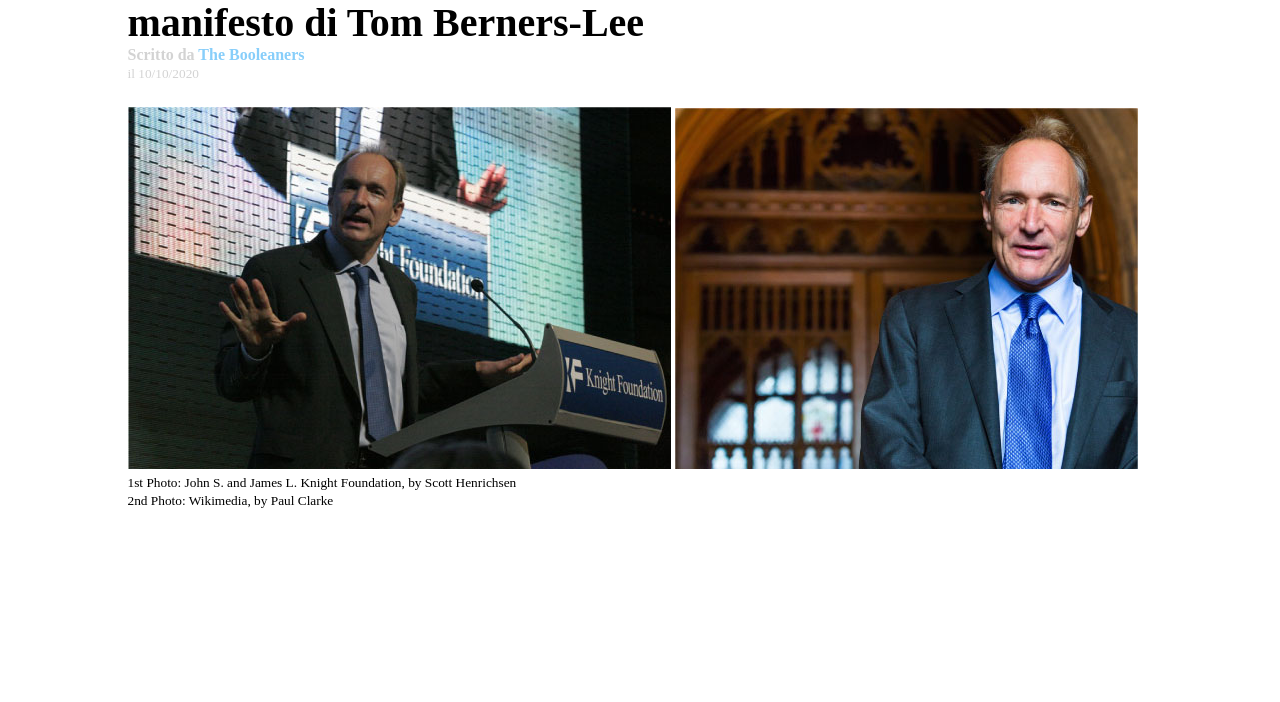
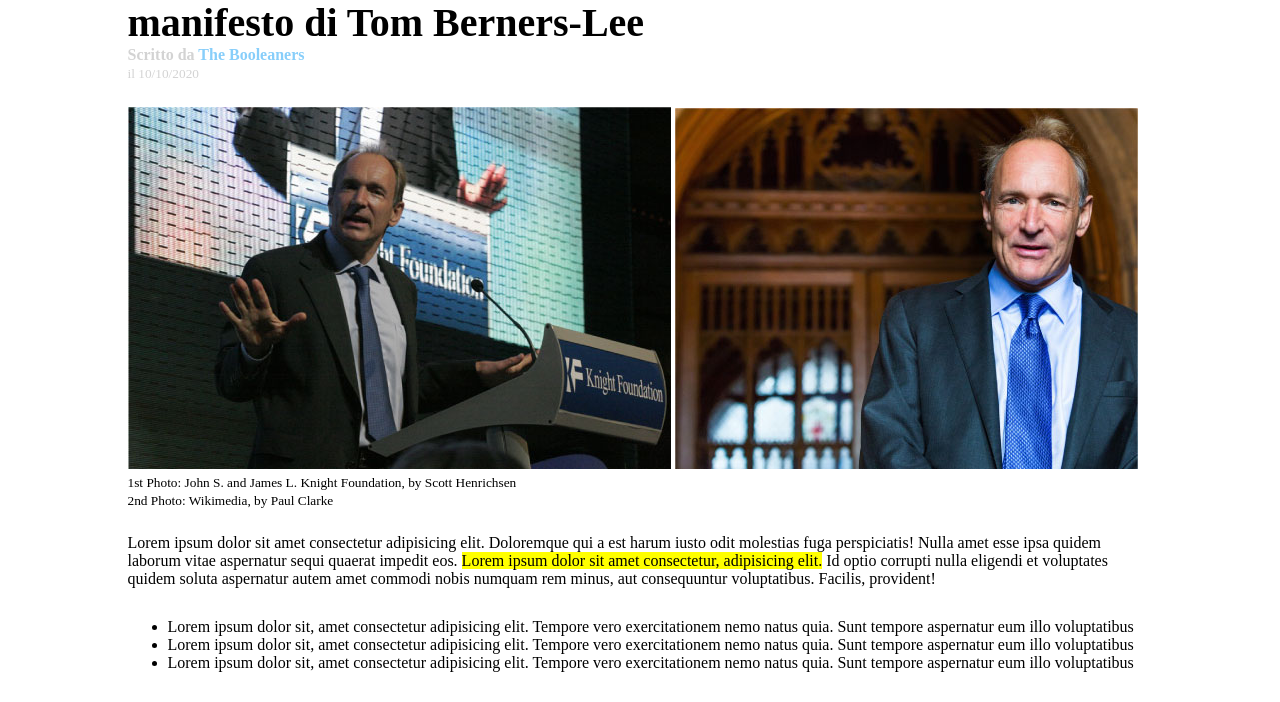
Before and after one commit to TommasoPezzola231/html-css-booleaner, a plain HTML site: page index.html in a window 1280 px wide. Shown: the part 223-925 px from the top of the page. Before the commit the page ends 800 px from the top, so only its background shows below. Drawn offline with Linux system fonts and the light colour scheme.

Commit message:
feat, style (second section(

```diff
--- a/css/style.css
+++ b/css/style.css
@@ -12,7 +12,7 @@ header {
     width: 250px;
     height: 150px;
     margin-left: 250px;
-    padding-top: 50px;
+    margin-top: 50px;
 }
 
 .contenitore {
@@ -37,3 +37,8 @@ span {
     margin-top: 25px;
     margin-bottom: 25px;
 }
+
+ul {
+    margin-top: 30px;
+    margin-bottom: 30px;
+}
--- a/index.html
+++ b/index.html
@@ -27,7 +27,18 @@
                     <p><small>1st Photo: John S. and James L. Knight Foundation, by Scott Henrichsen<br>2nd Photo: Wikimedia, by Paul Clarke</small></p>
                 </div>
             </section>
-            <section></section>
+
+            <!--Testo ed elenco-->
+            <section>
+                <p>Lorem ipsum dolor sit amet consectetur adipisicing elit. Doloremque qui a est harum iusto odit molestias fuga perspiciatis! Nulla amet esse ipsa quidem laborum vitae aspernatur sequi quaerat impedit eos. <mark>Lorem ipsum dolor sit amet consectetur, adipisicing elit.</mark> Id optio corrupti nulla eligendi et voluptates quidem soluta aspernatur autem amet commodi nobis numquam rem minus, aut consequuntur voluptatibus. Facilis, provident!</p>
+                <ul>
+                    <li>Lorem ipsum dolor sit, amet consectetur adipisicing elit. Tempore vero exercitationem nemo natus quia. Sunt tempore aspernatur eum illo voluptatibus</li>
+                    <li>Lorem ipsum dolor sit, amet consectetur adipisicing elit. Tempore vero exercitationem nemo natus quia. Sunt tempore aspernatur eum illo voluptatibus</li>
+                    <li>Lorem ipsum dolor sit, amet consectetur adipisicing elit. Tempore vero exercitationem nemo natus quia. Sunt tempore aspernatur eum illo voluptatibus</li>
+                </ul>
+            </section>
+
+
             <section></section>
 
         </main>
```
